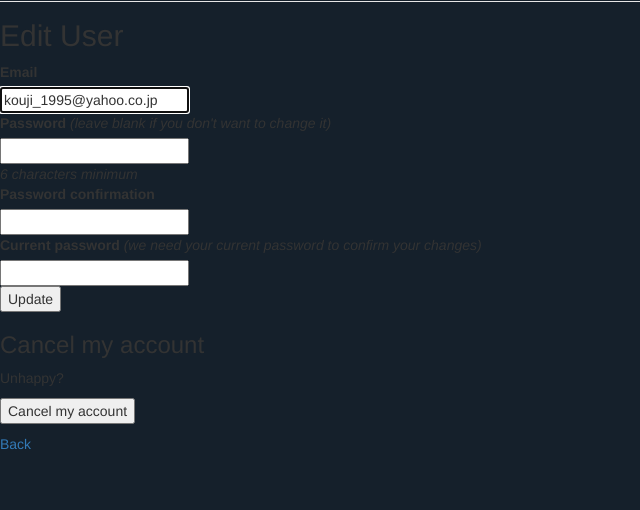
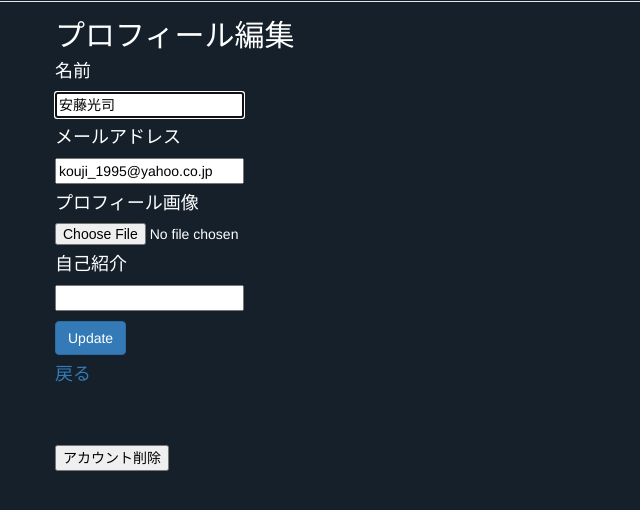
Before and after one commit to kouji-071/Travelalone, a Rails app: page /users/edit in a window 1280 px wide. Shown: the part 51-561 px from the top of the page, without its empty margins (0-640 px from the left). Run offline with Rails 7, Linux system fonts and the light colour scheme; a user stored in the database is signed in; style sheets or scripts are compiled from the project's sources; parts of the project's set-up code (start-up, migrations or seed data) failed here and were passed over; some libraries are stand-ins or nearby versions.

Commit message:
Fix user edit

```diff
--- a/app/controllers/application_controller.rb
+++ b/app/controllers/application_controller.rb
@@ -1,4 +1,5 @@
 class ApplicationController < ActionController::Base
+	before_action :authenticate_user!
 	before_action :configure_permitted_parameters, if: :devise_controller?
 
 	def after_sign_in_path_for(resource)
@@ -12,5 +13,6 @@ class ApplicationController < ActionController::Base
 	protected
 	def configure_permitted_parameters
 		devise_parameter_sanitizer.permit(:sign_up, keys: [:name])
+		devise_parameter_sanitizer.permit(:account_update, keys: [:name, :email, :introduction, :profile_image])
 	end
 end
--- a/app/models/user.rb
+++ b/app/models/user.rb
@@ -10,7 +10,6 @@ class User < ApplicationRecord
   has_many :favorites, dependent: :destroy
 
   validates :name, presence: true
-  validates :password, presence: true
   validates :email, presence: true
   validates :email, uniqueness: true
 end
--- a/app/views/devise/registrations/edit.html.erb
+++ b/app/views/devise/registrations/edit.html.erb
@@ -1,43 +1,36 @@
-<h2>Edit <%= resource_name.to_s.humanize %></h2>
+<div class="container">
+  <div class="row">
+    <div style="color: white;">
+      <h2>プロフィール編集</h2>
 
       <%= form_for(resource, as: resource_name, url: registration_path(resource_name), html: { method: :put }) do |f| %>
       <%= render "devise/shared/error_messages", resource: resource %>
 
-  <div class="field">
-    <%= f.label :email %><br />
-    <%= f.email_field :email, autofocus: true, autocomplete: "email" %>
-  </div>
+      <h4>名前</h4>
+      <%= f.text_field :name, autofocus: true, style:"color: black;" %>
+      <h4>メールアドレス</h4>
+      <%= f.email_field :email, autofocus: true, style:"color:black;" %>
+      <h4>プロフィール画像</h4>
+      <%= f.attachment_field :profile_image %>
+      <h4>自己紹介</h4>
+      <%= f.text_field :introduction, style: "color:black;" %>
 
       <% if devise_mapping.confirmable? && resource.pending_reconfirmation? %>
       <div>Currently waiting confirmation for: <%= resource.unconfirmed_email %></div>
       <% end %>
 
-  <div class="field">
-    <%= f.label :password %> <i>(leave blank if you don't want to change it)</i><br />
-    <%= f.password_field :password, autocomplete: "new-password" %>
-    <% if @minimum_password_length %>
-      <br />
-      <em><%= @minimum_password_length %> characters minimum</em>
-    <% end %>
+      <div class="actions">
+        <div style="padding-top: 10px;">
+          <%= f.submit "Update", class:"btn btn-primary" %>
         </div>
-
-  <div class="field">
-    <%= f.label :password_confirmation %><br />
-    <%= f.password_field :password_confirmation, autocomplete: "new-password" %>
-  </div>
-
-  <div class="field">
-    <%= f.label :current_password %> <i>(we need your current password to confirm your changes)</i><br />
-    <%= f.password_field :current_password, autocomplete: "current-password" %>
-  </div>
-
-  <div class="actions">
-    <%= f.submit "Update" %>
       </div>
       <% end %>
 
-<h3>Cancel my account</h3>
+      <h4><%= link_to "戻る", user_path(current_user.id) %></h4>
 
-<p>Unhappy? <%= button_to "Cancel my account", registration_path(resource_name), data: { confirm: "Are you sure?" }, method: :delete %></p>
-
-<%= link_to "Back", :back %>
+      <div style="color: black; padding-top: 50px;">
+        <%= button_to "アカウント削除", registration_path(resource_name), data: { confirm: "Are you sure?" }, method: :delete %>
+      </div>
+    </div>
+  </div>
+</div>
--- a/app/views/posts/index.html.erb
+++ b/app/views/posts/index.html.erb
@@ -3,7 +3,7 @@
 		<div class="col-xs-8">
 			<div style="color: white;">
 				<table class="table table-hover table-inverse">
-					<table style="table-layout: fixed; width: 100%">
+					<table style="table-layout: fixed; width: 100%" >
 						<colgroup>
 							<col style= "width: 25%;">
 						</colgroup>
--- a/app/views/users/edit.html.erb
+++ b/app/views/users/edit.html.erb
@@ -2,9 +2,9 @@
 	<div class="row">
 		<div style="color: white;">
 			<h2>プロフィール編集</h2>
-			<%= form_for(@user) do |f| %>
+			<%= form_with model: @user, local: true do |f| %>
 			<h4>名前</h4>
-			<%= f.text_field :name, style:"color:black;" %>
+			<%= f.text_field :name, autofocus: true, style:"color:black;" %>
 			<h4>メールアドレス</h4>
 			<%= f.text_field :email, style:"color:black;" %>
 			<h4>Image</h4>
--- a/app/views/users/show.html.erb
+++ b/app/views/users/show.html.erb
@@ -28,7 +28,7 @@
 					</tr>
 					<tr>
 						<th>
-							<%= link_to '編集', edit_user_path(current_user.id) %>
+							<%= link_to '変更', edit_user_registration_path %>
 						</th>
 					</tr>
 				</tbody>
--- a/config/initializers/devise.rb
+++ b/config/initializers/devise.rb
@@ -232,7 +232,7 @@ Devise.setup do |config|
   # Turn scoped views on. Before rendering "sessions/new", it will first check for
   # "users/sessions/new". It's turned off by default because it's slower if you
   # are using only default views.
-  # config.scoped_views = false
+  config.scoped_views = true
 
   # Configure the default scope given to Warden. By default it's the first
   # devise role declared in your routes (usually :user).
--- a/config/routes.rb
+++ b/config/routes.rb
@@ -1,9 +1,7 @@
 Rails.application.routes.draw do
-  devise_for :users
+	devise_for :users, controllers: { registrations: 'users/registrations' }
+
 	root 'homes#top'
-  # For details on the DSL available within this file, see http://guides.rubyonrails.org/routing.html
-
-
 	get 'about' => 'homes#about'
 
 	resources :posts do
@@ -12,5 +10,4 @@ Rails.application.routes.draw do
 	end
 
 	resources :users
-
 end
```
Also changed, not shown: app/controllers/users/confirmations_controller.rb (added, +30 -0 lines), app/controllers/users/omniauth_callbacks_controller.rb (added, +30 -0 lines), app/controllers/users/passwords_controller.rb (added, +34 -0 lines), app/controllers/users/registrations_controller.rb (added, +70 -0 lines), app/controllers/users/sessions_controller.rb (added, +27 -0 lines), app/controllers/users/unlocks_controller.rb (added, +30 -0 lines), app/controllers/users_controller.rb (+3 -4 lines), app/views/devise/registrations/new.html.erb (+4 -5 lines), Gemfile, Gemfile.lock. Lines whose indentation alone changed are shown as unchanged.
